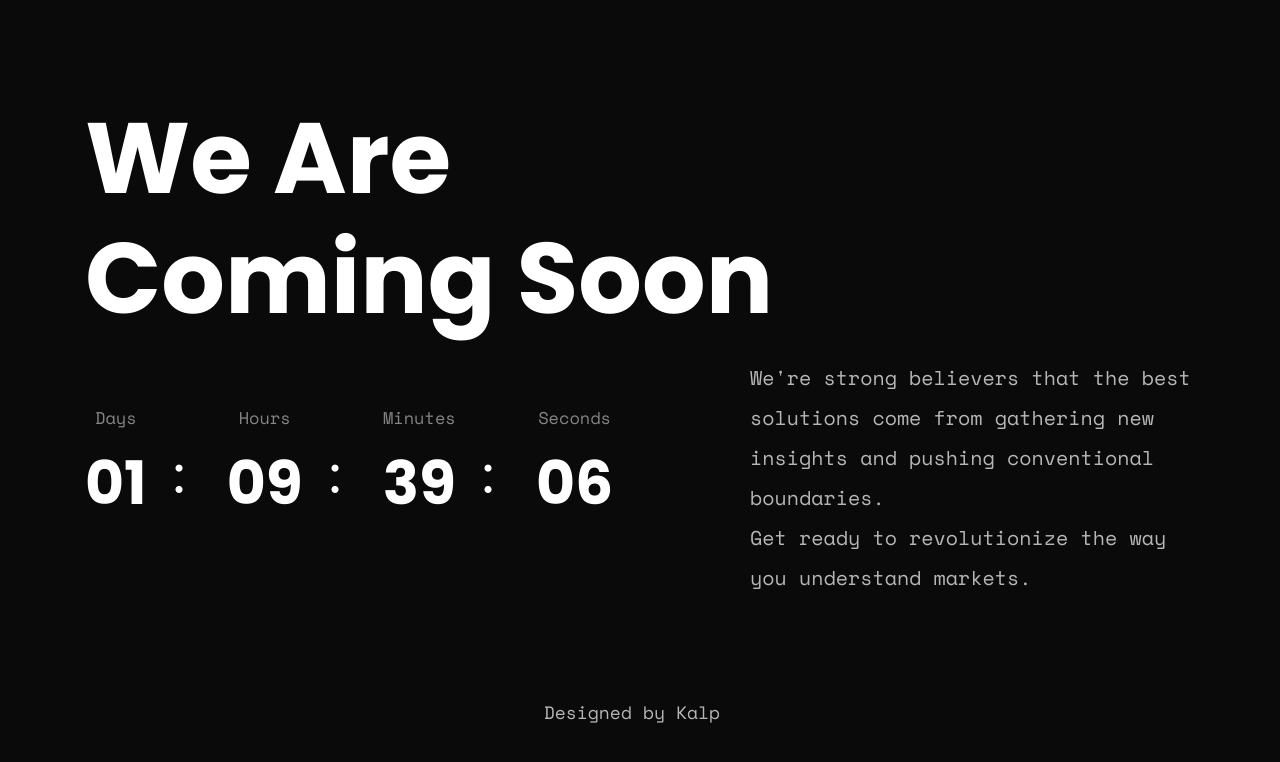
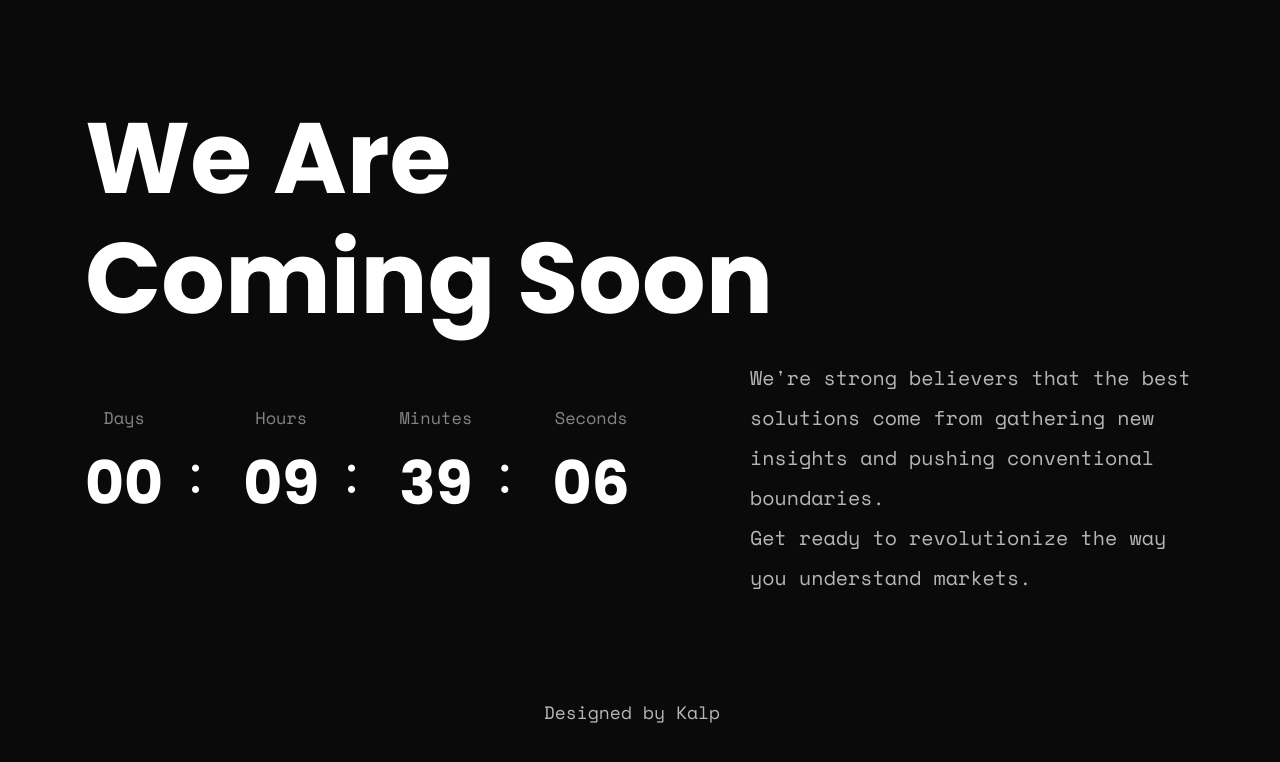
Before and after one commit to kalpveer/producticasoon, a plain HTML site: page Productica Coming Soon/index.html in a window 1280 px wide. Shown: the part 178-940 px from the top of the page. Drawn offline with nearby package versions, Linux system fonts and the light colour scheme.

Commit message:
Update index.html

```diff
--- a/Productica Coming Soon/index.html
+++ b/Productica Coming Soon/index.html
@@ -53,7 +53,7 @@
 
            // Function to redirect to a different page
            function redirectToWarning() {
-            window.location.href = "https://upload.wikimedia.org/wikipedia/commons/e/eb/Givingthefinger.jpg"; // Replace "warning.html" with the desired page
+            // window.location.href = "https://upload.wikimedia.org/wikipedia/commons/e/eb/Givingthefinger.jpg"; // Replace "warning.html" with the desired page
         }
 
         // Detect key combinations for Ctrl+U, Ctrl+Shift+C, F12
@@ -116,7 +116,7 @@
                             </div>
                             <div class="col-xl-7 col-lg-7">
                                 <!-- countdown start  -->
-                                <div class="wow fadeInRight" data-wow-delay=".4s" data-countdown="2024/11/30"></div>
+                                <div class="wow fadeInRight" data-wow-delay=".4s" data-countdown="2024/11/29"></div>
                                 <!-- countdown end  -->
                             </div>
                             <div class="col-xl-5 col-lg-5">
```
